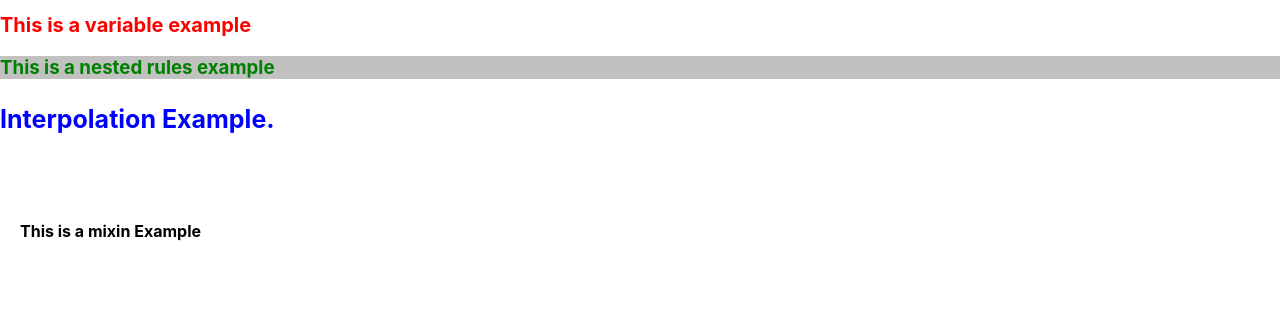
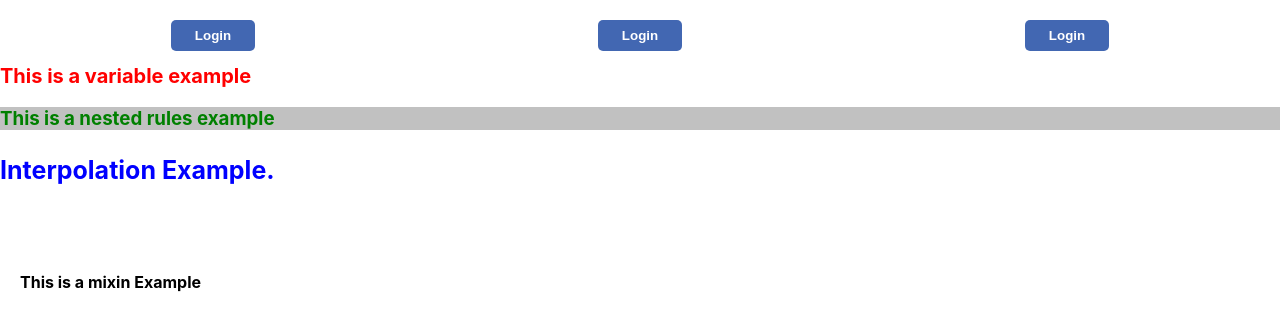
Before and after one commit to secretLabHQ389/SCSS-navbar, a React (Create React App) app: page / in a window 1280 px wide. Shown: the top 330 px of the page. Built offline with nearby package versions, Linux system fonts and the light colour scheme.

Commit message:
SCSS working React navbar and syntax

```diff
--- a/package.json
+++ b/package.json
@@ -35,5 +35,8 @@
       "last 1 firefox version",
       "last 1 safari version"
     ]
+  },
+  "devDependencies": {
+    "sass": "^1.56.2"
   }
 }
--- a/src/App.js
+++ b/src/App.js
@@ -1,9 +1,11 @@
 import React from 'react';
 import './App.scss';
+import Navbar from './components/navbar/Navbar'
 
 function App() {
   return (
     <>
+      <Navbar />
       {/* Variable Example */}
       <h1>This is a variable example</h1>
 
--- /dev/null
+++ b/src/components/button/Button.jsx
@@ -0,0 +1,8 @@
+import React from "react";
+import "./button.scss";
+
+function Button(props) {
+  return <button onClick={props.onClick}>{props.children}</button>;
+}
+
+export default Button;
--- /dev/null
+++ b/src/components/button/button.scss
@@ -0,0 +1,10 @@
+button {
+    border: 0;
+    outline: 0;
+    padding: 0.5rem 1.5rem;
+    font-weight: 600;
+    color: #fff;
+    background-color: #4267b2;
+    border-radius: 5px;
+    cursor: pointer;
+}
--- /dev/null
+++ b/src/components/module/Module.jsx
@@ -0,0 +1,45 @@
+import { useEffect, useRef } from "react";
+import "./module.scss";
+
+const Modal = (props) => {
+  const modalRef = useRef();
+
+  useEffect(() => {
+    const clickOutsideContent = (e) => {
+      if (e.target === modalRef.current) {
+        props.setShow(false);
+      }
+    };
+    window.addEventListener("click", clickOutsideContent);
+    return () => {
+      window.removeEventListener("click", clickOutsideContent);
+    };
+  }, [props]);
+
+  return (
+    <div ref={modalRef} className={`modal ${props.show ? "active" : ""}`}>
+      <div className="modal__content">
+        {!props.hideCloseButton && (
+          <span onClick={() => props.setShow(false)} className="modal__close">
+            &times;
+          </span>
+        )}
+        {props.children}
+      </div>
+    </div>
+  );
+};
+
+export default Modal;
+
+export const ModalHeader = (props) => {
+  return <div className="modal__header">{props.children}</div>;
+};
+
+export const ModalBody = (props) => {
+  return <div className="modal__body">{props.children}</div>;
+};
+
+export const ModalFooter = (props) => {
+  return <div className="modal__footer">{props.children}</div>;
+};
--- /dev/null
+++ b/src/components/module/module.scss
@@ -0,0 +1,55 @@
+.modal {
+    opacity: 0;
+    visibility: hidden;
+    position: fixed;
+    z-index: 1;
+    left: 0;
+    top: 0;
+    width: 100%;
+    height: 100%;
+    overflow: auto;
+    background-color: rgba($color: #000000, $alpha: 0.4);
+    transition: 0.3s ease-in-out;
+
+    &.active {
+        opacity: 1;
+        visibility: visible;
+    }
+
+    &__content {
+        width: 500px;
+        margin: 15% auto;
+        background-color: #fff;
+        border-radius: 5px;
+        position: relative;
+        transition: inherit;
+        opacity: 0;
+        visibility: hidden;
+        transform: translateY(-100px);
+    }
+
+    &.active &__content {
+        opacity: 1;
+        visibility: visible;
+        transform: translateY(0);
+    }
+
+    &__header,
+    &__body,
+    &__footer {
+        padding: 16px 20px;
+    }
+
+    &__close {
+        position: absolute;
+        top: 16px;
+        right: 20px;
+        font-size: 1.5rem;
+        cursor: pointer;
+        color: #7f7f7f;
+
+        &:hover {
+            color: #000;
+        }
+    }
+}
--- /dev/null
+++ b/src/components/navbar/Navbar.jsx
@@ -0,0 +1,117 @@
+import React, { useState } from 'react';
+import "./navbar.scss";
+
+import Button from "../button/Button";
+import Modal, {
+  ModalBody,
+  ModalFooter,
+  ModalHeader,
+} from "../module/Module";
+
+const Navbar = () => {
+
+  const [showModal, setShowModal] = useState(false);
+
+  const handleLogin = () => {
+    alert('Logged In.')
+  }
+
+  return (
+    <div className="nav__container">
+
+    <div />
+
+      <div>
+        <Button onClick={() => setShowModal(true)}>Login</Button>
+        <Modal
+          show={showModal}
+          setShow={setShowModal}
+          // hideCloseButton
+        >
+          <ModalHeader>
+            <h2>Login</h2>
+          </ModalHeader>
+          <ModalBody>
+            <div style={{ textAlign: "justify" }}>
+              <form>
+                <label>Email</label>
+                <input type="email" />
+                <label>Password</label>
+                <input type="password" />
+                <Button onClick={() => handleLogin()}>Enter</Button>
+              </form>
+            </div>
+          </ModalBody>
+          <ModalFooter>
+            <Button onClick={() => setShowModal(false)}>Close</Button>
+          </ModalFooter>
+        </Modal>
+      </div>
+
+      <div />
+      <div />
+
+      <div>
+        <Button onClick={() => setShowModal(true)}>Login</Button>
+        <Modal
+          show={showModal}
+          setShow={setShowModal}
+          // hideCloseButton
+        >
+          <ModalHeader>
+            <h2>Login</h2>
+          </ModalHeader>
+          <ModalBody>
+            <div style={{ textAlign: "justify" }}>
+              <form>
+                <label>Email</label>
+                <input type="email" />
+                <label>Password</label>
+                <input type="password" />
+                <Button onClick={() => handleLogin()}>Enter</Button>
+              </form>
+            </div>
+          </ModalBody>
+          <ModalFooter>
+            <Button onClick={() => setShowModal(false)}>Close</Button>
+          </ModalFooter>
+        </Modal>
+      </div>
+
+      <div />
+      <div />
+
+      <div>
+        <Button onClick={() => setShowModal(true)}>Login</Button>
+        <Modal
+          show={showModal}
+          setShow={setShowModal}
+          // hideCloseButton
+        >
+          <ModalHeader>
+            <h2>Login</h2>
+          </ModalHeader>
+          <ModalBody>
+            <div style={{ textAlign: "justify" }}>
+              <form>
+                <label>Email</label>
+                <input type="email" />
+                <label>Password</label>
+                <input type="password" />
+                <Button onClick={() => handleLogin()}>Enter</Button>
+              </form>
+            </div>
+          </ModalBody>
+          <ModalFooter>
+            <Button onClick={() => setShowModal(false)}>Close</Button>
+          </ModalFooter>
+        </Modal>
+      </div>
+
+      <div/>
+
+    </div>
+  );
+};
+
+export default Navbar;
--- /dev/null
+++ b/src/components/navbar/navbar.scss
@@ -0,0 +1,15 @@
+.nav__container {
+  margin-top: 20px;
+  text-align: center;
+  display: grid;
+  grid-gap: 3px 1px;
+  grid-template-columns: repeat(3, 1fr 3fr 1fr);
+  grid-template-rows: 1;
+  background-color: white;
+
+  div:hover {
+    background-color: pink;
+    width: calc(100% - 1rem);
+    text-align: center;
+  }
+}
```
Also changed, not shown: 2 other files (tests, documents, lock files or other folders).
